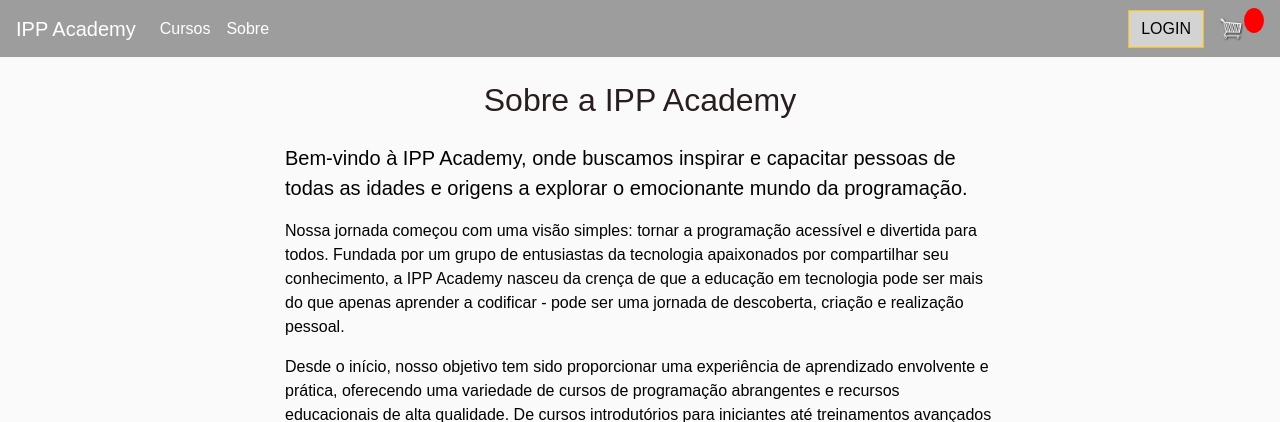
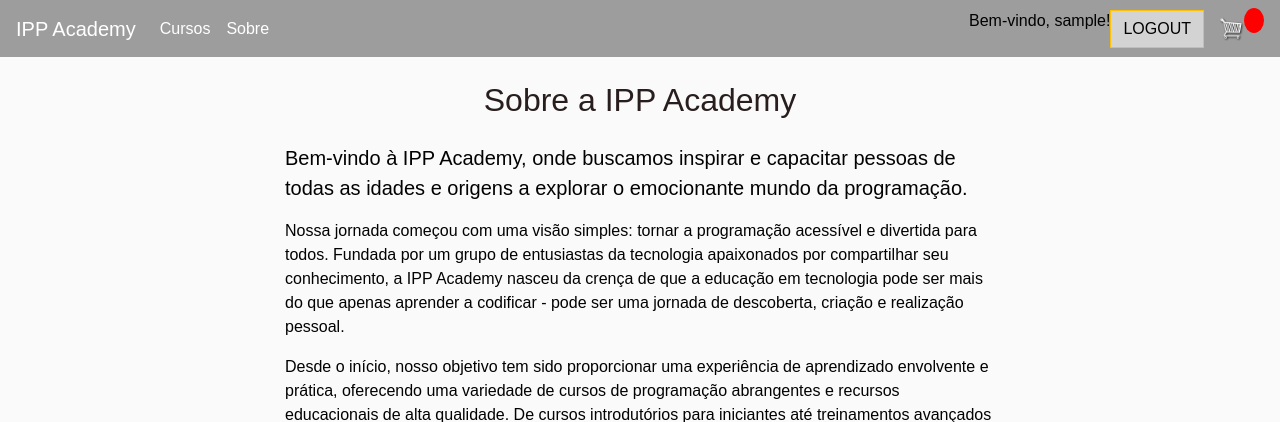
Before and after one commit to fhfraga/projeto_integracao_sistemas_pos, a Django app: page /about/ in a window 1280 px wide. Shown: the top 422 px of the page. Run offline with Django 5.2, Linux system fonts and the light colour scheme; the visitor is signed in with stand-in values (Sample User, id 1); some libraries are stand-ins or nearby versions.

Commit message:
criação do botão para logout, adição de boas vindas ao usuário correto

```diff
--- a/store/templates/store/main.html
+++ b/store/templates/store/main.html
@@ -71,15 +71,19 @@
 		</li>
 
 	    </ul>
-	    <div class="form-inline my-2 my-lg-0">
-	     	<a href="#"class="btn btn-warning">Login</a>
+		<div class="form-inline my-2 my-lg-0">
+            {% if request.user.is_authenticated %}
+                <p>Bem-vindo, {{ request.user.username }}!</p>
+                <a href="{% url 'store_logout' %}" class="btn btn-warning">Logout</a>
+            {% else %}
+                <a href="{% url 'store_login' %}" class="btn btn-warning">Login</a>
+            {% endif %}
 
-	     	<a href="{% url 'cart' %}">
-	    		<img  id="cart-icon" src="{% static 'images/cart.png' %}">
-	    	</a>
-	    	<p id="cart-total">{{cartItems}}</p>
-
-	    </div>
+            <a href="{% url 'cart' %}">
+                <img  id="cart-icon" src="{% static 'images/cart.png' %}">
+            </a>
+            <p id="cart-total">{{ cartItems }}</p>
+        </div>
 	  </div>
 	</nav>
 
```
